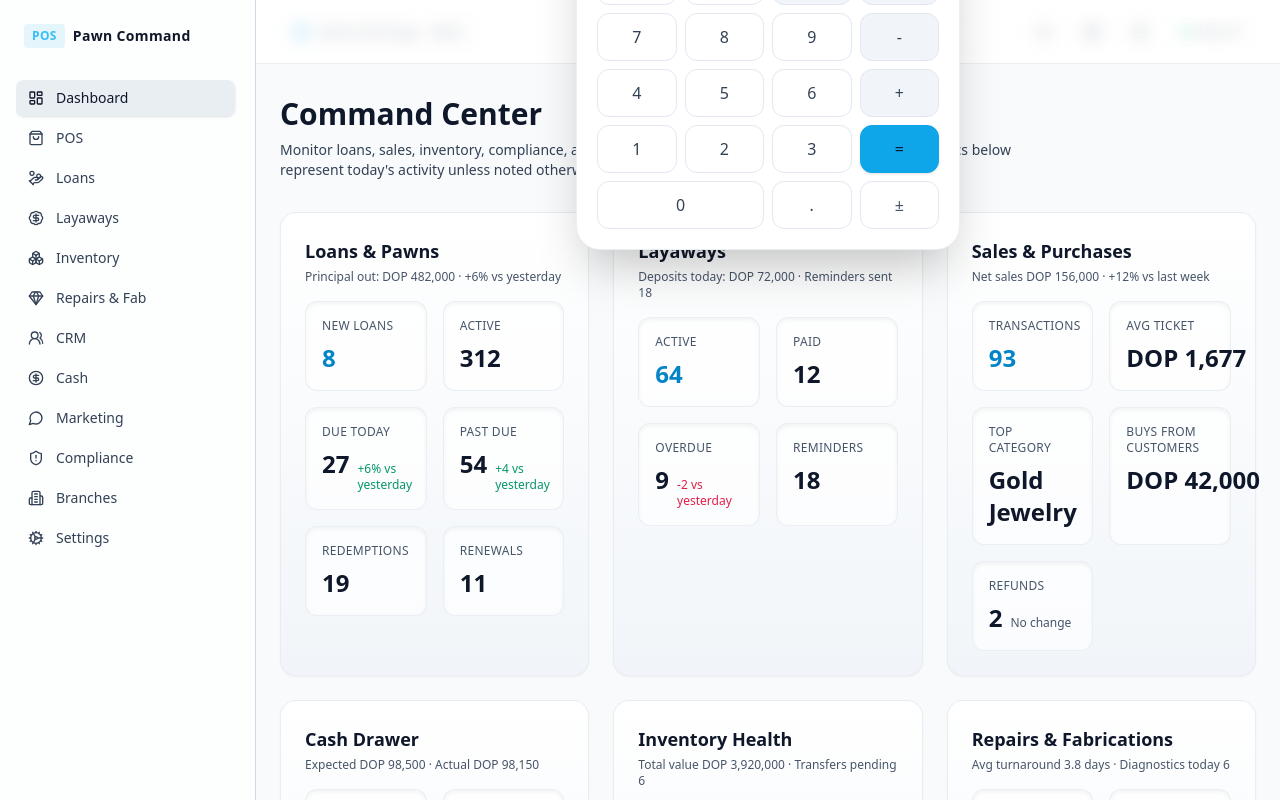
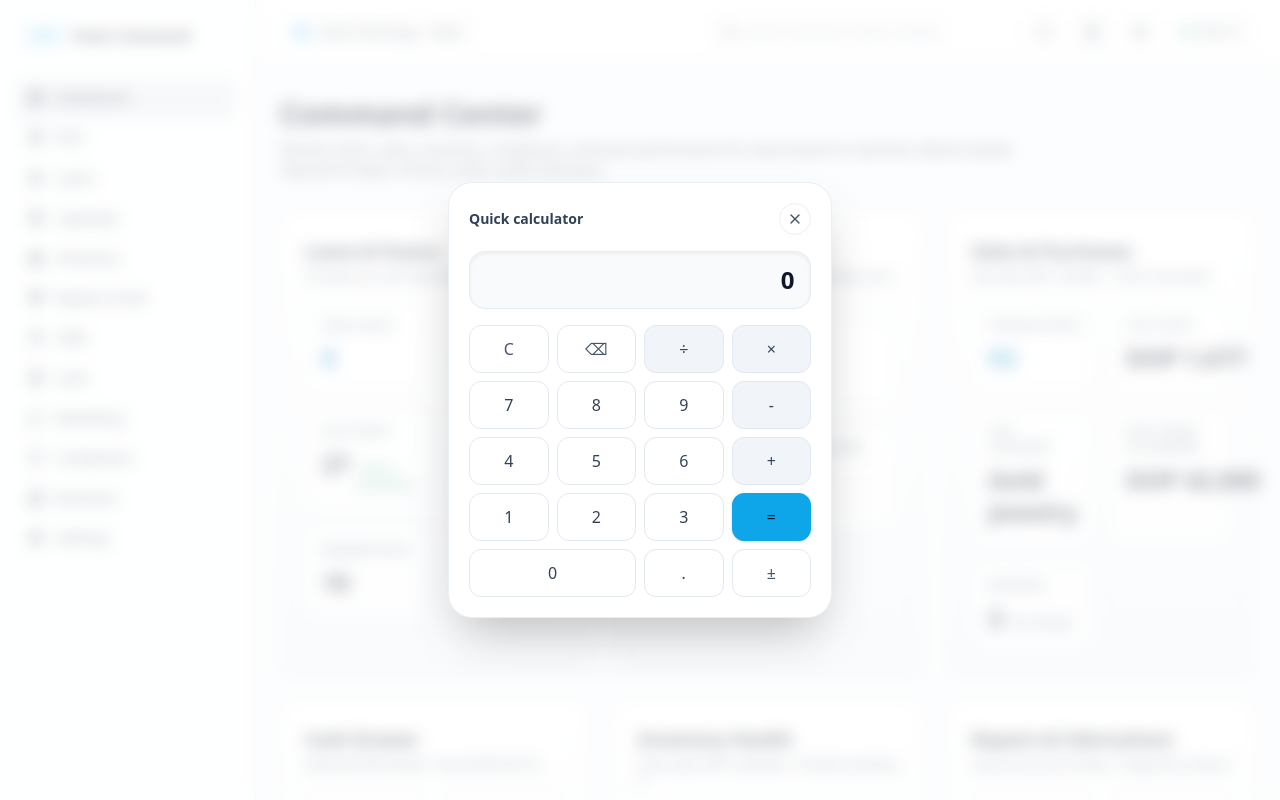
Before and after one commit to dennisc27/pos, a Next.js app: page / in a window 1280 px wide. Both pictures are taken after a click on the button 1091 px from the left and 31 px from the top of the page. Built offline with nearby package versions, Linux system fonts and the light colour scheme.

Commit message:
Render calculator dialog in portal

```diff
--- a/components/top-bar.tsx
+++ b/components/top-bar.tsx
@@ -1,6 +1,7 @@
 "use client";
 
 import { useCallback, useEffect, useMemo, useState } from "react";
+import { createPortal } from "react-dom";
 import { Bell, Calculator, MoonStar, Search, Store, SunMedium, X } from "lucide-react";
 import { cn } from "@/lib/utils";
 
@@ -34,6 +35,7 @@ export function TopBar() {
   const [accumulator, setAccumulator] = useState<number | null>(null);
   const [pendingOperator, setPendingOperator] = useState<"add" | "subtract" | "multiply" | "divide" | null>(null);
   const [overwriteDisplay, setOverwriteDisplay] = useState(true);
+  const [isClient, setIsClient] = useState(false);
 
   const closeCalculator = useCallback(() => {
     setIsCalculatorOpen(false);
@@ -242,6 +244,10 @@ export function TopBar() {
     window.localStorage.setItem(THEME_STORAGE_KEY, theme);
   }, [theme]);
 
+  useEffect(() => {
+    setIsClient(true);
+  }, []);
+
   const toggleTheme = () => {
     setTheme((prev) => (prev === "dark" ? "light" : "dark"));
   };
@@ -318,15 +324,16 @@ export function TopBar() {
           <span className="font-medium">Maria P.</span>
         </div>
       </div>
-      {isCalculatorOpen ? (
+      {isClient && isCalculatorOpen
+        ? createPortal(
             <div
               role="dialog"
               aria-modal="true"
-          className="fixed inset-0 z-50 flex items-center justify-center px-4 py-6 bg-slate-950/60 backdrop-blur"
+              className="fixed inset-0 z-[1000] flex items-center justify-center px-4 py-6 bg-slate-950/60 backdrop-blur"
               onClick={closeCalculator}
             >
               <div
-            className="w-full max-w-sm rounded-3xl border border-slate-200/70 bg-white p-5 shadow-2xl dark:border-slate-800/80 dark:bg-slate-900"
+                className="w-full max-w-sm rounded-3xl border border-slate-200/70 bg-white p-5 shadow-2xl outline-none dark:border-slate-800/80 dark:bg-slate-900"
                 onClick={(event) => event.stopPropagation()}
               >
                 <div className="mb-4 flex items-center justify-between">
@@ -366,8 +373,10 @@ export function TopBar() {
                   ))}
                 </div>
               </div>
-        </div>
-      ) : null}
+            </div>,
+            document.body
+          )
+        : null}
     </header>
   );
 }
```
Lines whose indentation alone changed are shown as unchanged.
